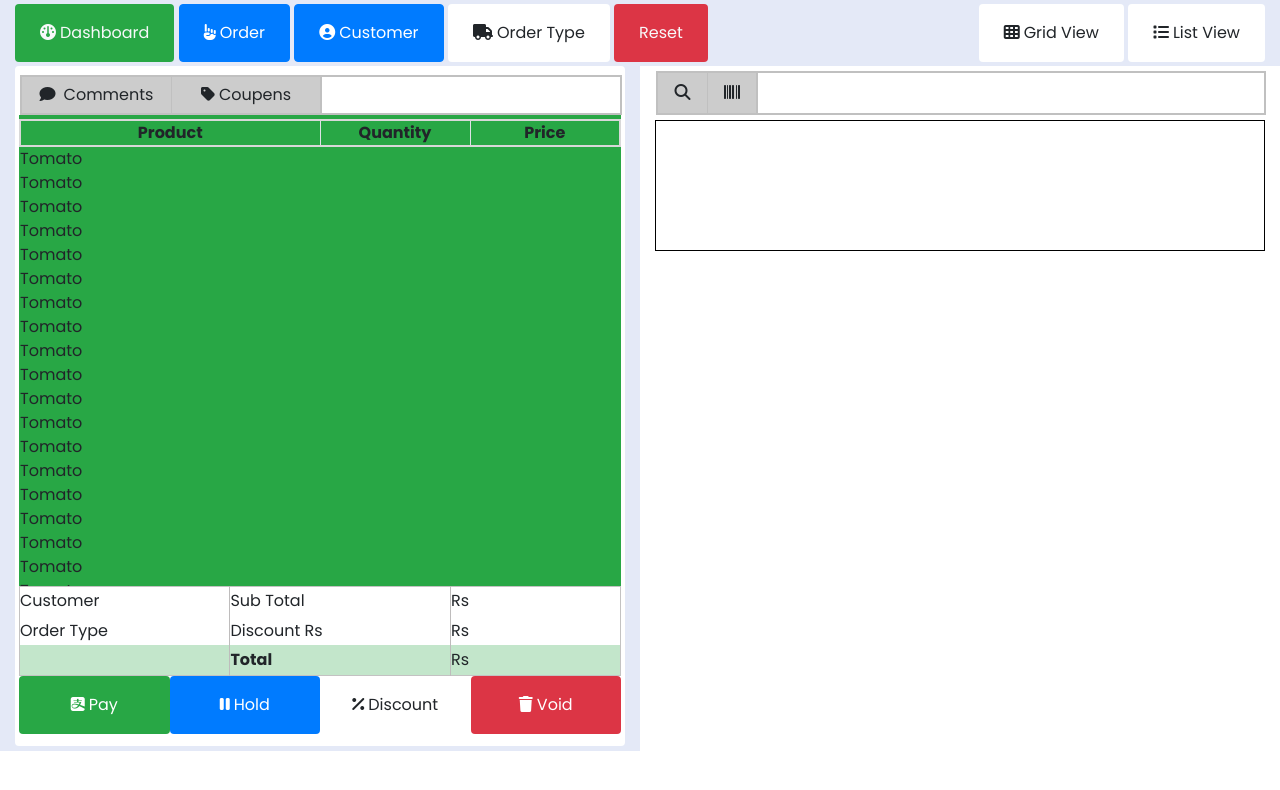
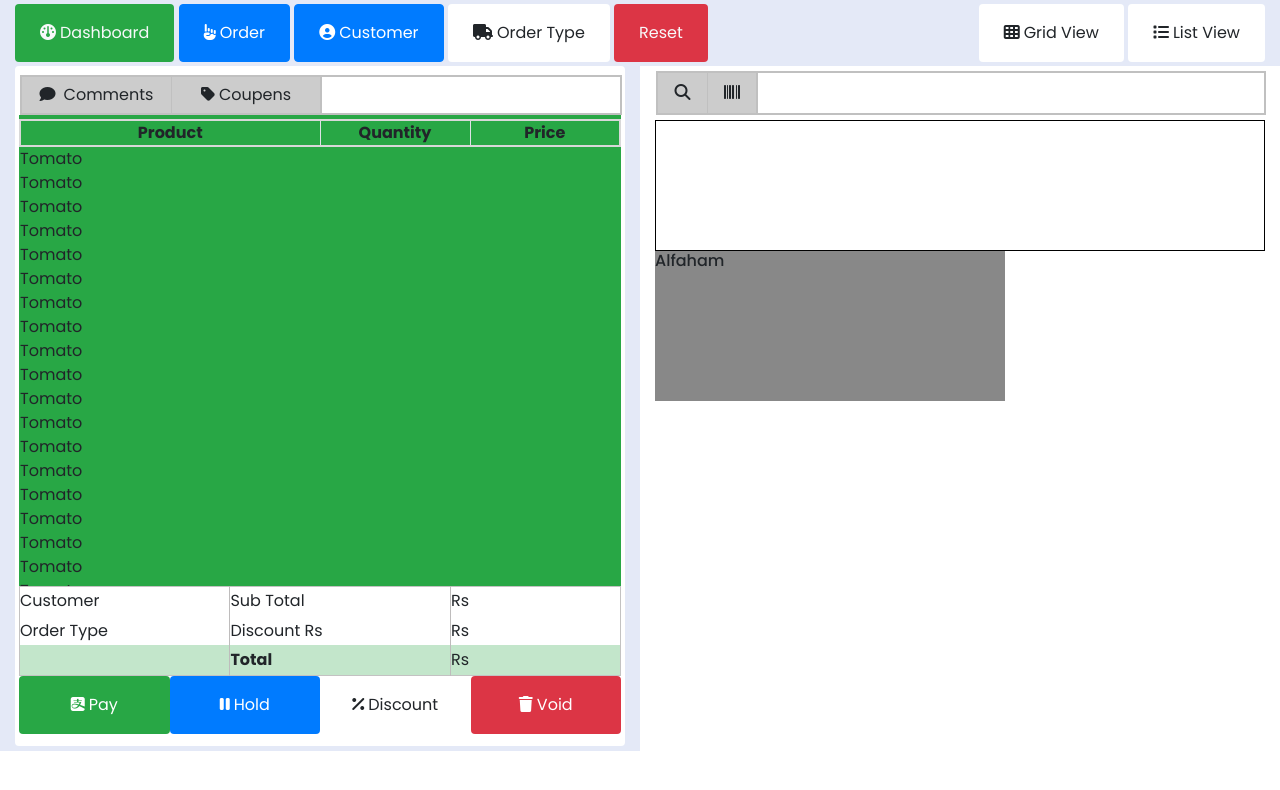
Before and after one commit to sanfeer-en/Project, a Django app: template templates/billing/billing.html in a window 1280 px wide. Shown: the top 790 px of the page. Run offline with Django 3.2, Linux system fonts and the light colour scheme; the template is opened without the code that fills it, so the values that code supplies are empty; some libraries are stand-ins or nearby versions.

Commit message:
pending listing category

```diff
--- a/static/css/billing/billing.css
+++ b/static/css/billing/billing.css
@@ -193,3 +193,9 @@
         width: 134px;
         height: 60px;
     }
+
+.listin {
+    background-color: #888;
+    width: 350px;
+    height: 150px;
+}
--- a/templates/base.html
+++ b/templates/base.html
@@ -131,7 +131,7 @@
 
   <section class="home-section">
     {% block content %}
-      <div class="text">Dashboard</div>
+    <a href="{% url 'billing' %}"> <div class="text w-10 h-25 rounded text-white btn bg-primary">Dashboard</div></a>
 
   {% endblock content %}
   </section>
--- a/templates/billing/billing.html
+++ b/templates/billing/billing.html
@@ -2,7 +2,7 @@
 {% load static %}
 
  {% block css %}
- <link rel="stylesheet" href="{% static 'css/billing/billing.css' %}">
+ <link rel="stylesheet"  type="text/css"  href="{% static 'css/billing/billing.css' %}">
 {% endblock css %}
 
 {% block HomeBilling %}
@@ -249,7 +249,8 @@
                             {% endfor %}
                         </div>
                     </div>
-                    <div class="listingCategory" >
+                    <div class="listin ">
+                        <h6>Alfaham</h6>
 
                     </div>
                 </section>
```
